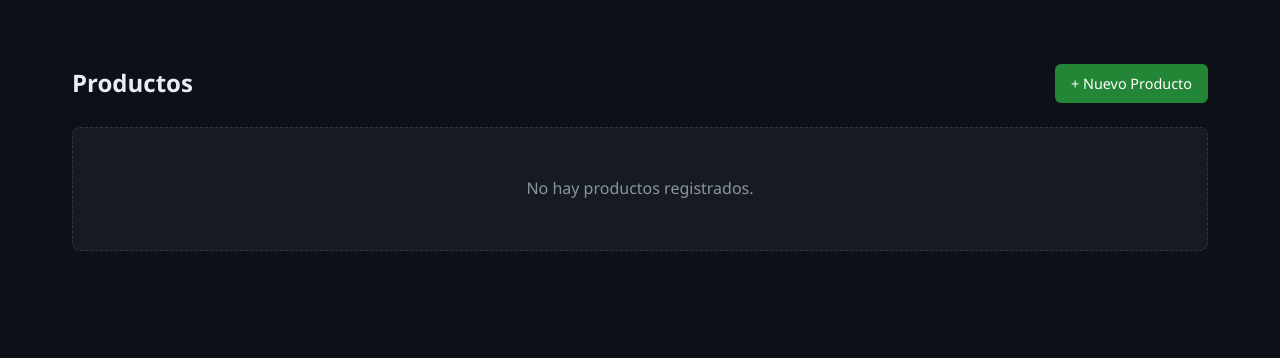
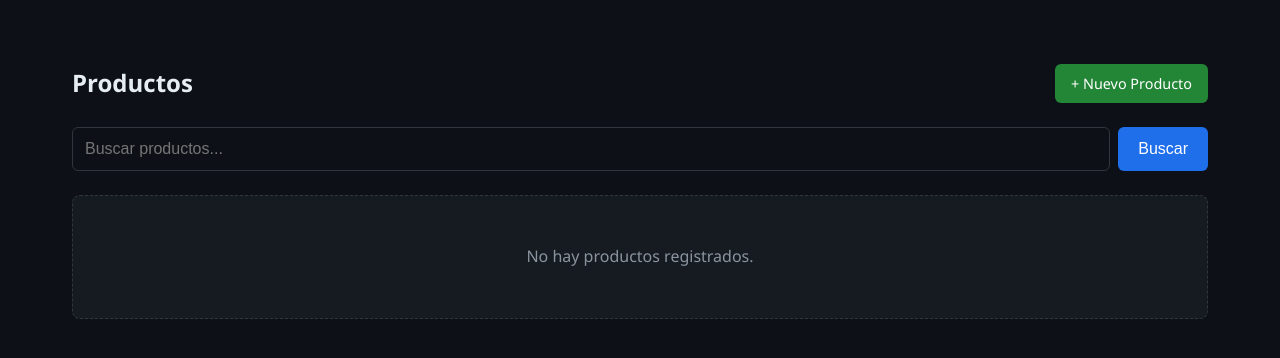
Before and after one commit to Francisco1714/sistema-inventario, a Flask app: page / in a window 1280 px wide. Shown: the part 105-463 px from the top of the page. Run offline with Flask 3, Linux system fonts and the light colour scheme; data that the repository does not hold is empty.

Commit message:
feat: agregar busqueda de productos

```diff
--- a/static/css/style.css
+++ b/static/css/style.css
@@ -280,3 +280,42 @@ a:hover {
     color: #ffffff;
     cursor: default;
 }
+
+/* ========== BÚSQUEDA ========== */
+.search-form {
+    display: flex;
+    gap: 0.5rem;
+    margin-bottom: 1.5rem;
+}
+
+.search-input {
+    flex: 1;
+    padding: 0.75rem;
+    background-color: #0d1117;
+    border: 1px solid #30363d;
+    border-radius: 6px;
+    color: #e6edf3;
+    font-size: 1rem;
+    transition: border-color 0.2s;
+}
+
+.search-input:focus {
+    outline: none;
+    border-color: #58a6ff;
+    box-shadow: 0 0 0 3px rgba(88, 166, 255, 0.2);
+}
+
+.search-btn {
+    padding: 0.75rem 1.25rem;
+    background-color: #1f6feb;
+    border: none;
+    border-radius: 6px;
+    color: #ffffff;
+    font-size: 1rem;
+    cursor: pointer;
+    transition: background-color 0.2s;
+}
+
+.search-btn:hover {
+    background-color: #388bfd;
+}
--- a/templates/productos.html
+++ b/templates/productos.html
@@ -21,6 +21,10 @@
             <h2>Productos</h2>
             <a href="{{ url_for('web.crear_producto_view') }}" class="btn btn-primary">+ Nuevo Producto</a>
         </div>
+        <form action="{{ url_for('web.buscar') }}" method="GET" class="search-form">
+            <input type="text" name="q" placeholder="Buscar productos..." class="search-input" value="{{ termino if termino else '' }}">
+            <button type="submit" class="search-btn">Buscar</button>
+        </form>
         {% with messages = get_flashed_messages(with_categories=true) %}
             {% if messages %}
                 {% for category, message in messages %}
@@ -53,7 +57,7 @@
                     </div>
                 {% endfor %}
             </div>
-                    {% if total_pages > 1 %}
+                    {% if total_pages is defined and total_pages > 1 %}
             <div class="pagination">
                 {% if page > 1 %}
                     <a href="{{ url_for('web.inicio', page=page-1) }}" class="pagination-link">&laquo; Anterior</a>
--- a/web/crud/__init__.py
+++ b/web/crud/__init__.py
@@ -1,4 +1,4 @@
-from web.crud.listar import obtener_productos, contar_productos, obtener_productos_paginados
+from web.crud.listar import obtener_productos, contar_productos, obtener_productos_paginados, buscar_productos
 from web.crud.crear import crear_producto
 from web.crud.obtener import obtener_producto_por_id
 from web.crud.modificar import actualizar_producto
--- a/web/crud/listar.py
+++ b/web/crud/listar.py
@@ -15,3 +15,10 @@ def contar_productos():
     with obtener_cursor() as cursor:
         cursor.execute("SELECT COUNT(*) FROM productos")
         return cursor.fetchone()[0]
+
+def buscar_productos(termino):
+    with obtener_cursor() as cursor:
+        cursor.execute(
+            "SELECT * FROM productos WHERE nombre LIKE ? OR descripcion LIKE ?", (f"%{termino}%",f"%{termino}%")
+        )
+        return cursor.fetchall()
--- a/web/routes.py
+++ b/web/routes.py
@@ -1,2 +1,2 @@
 from web import web_bp
-from web.routes import inicio, crear, modificar, eliminar
+from web.routes import inicio, crear, modificar, eliminar, buscar
--- a/web/routes/__init__.py
+++ b/web/routes/__init__.py
@@ -1 +1 @@
-from web.routes import inicio, crear, modificar, eliminar
+from web.routes import inicio, crear, modificar, eliminar, buscar
```
Also changed, not shown: web/routes/buscar.py (added, +13 -0 lines).
